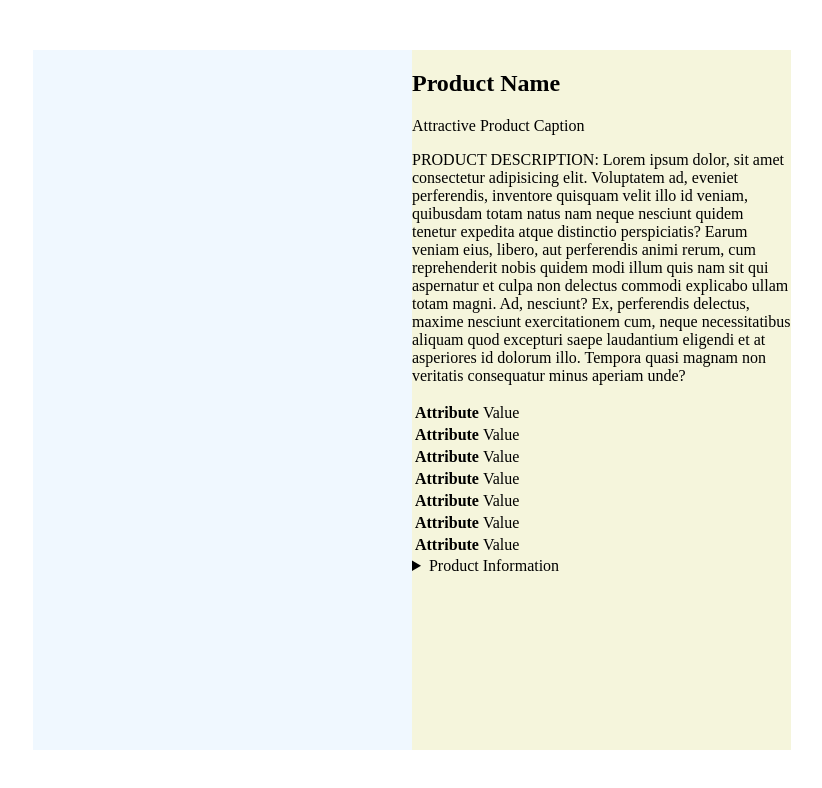
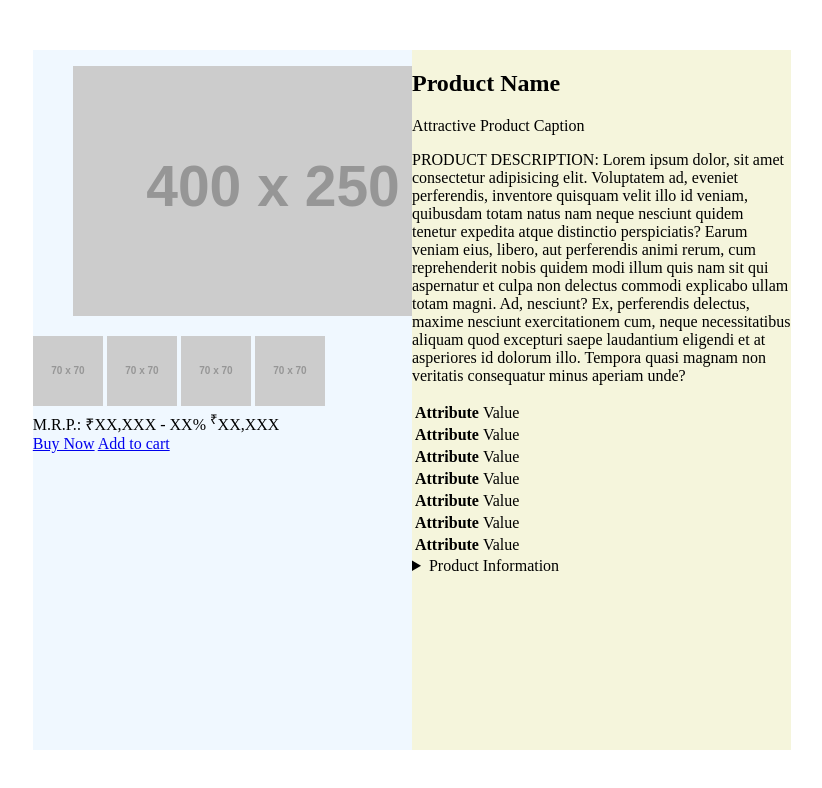
Before and after one commit to Shubhabrata0811/product-card, a plain HTML site: page index.html in a window 1280 px wide. Shown: the whole page, without its empty margins (228-1050 px from the left). Drawn offline with Linux system fonts and the light colour scheme; placeholder pictures from the web are drawn by us.

Commit message:
Base layout of Product preview implemented without styling and contents filled with random data and blank place holders

```diff
--- a/index.html
+++ b/index.html
@@ -27,7 +27,27 @@
   </head>
   <body>
     <section class="product-card">
-      <div class="product-preview"></div>
+      <div class="product-preview">
+        <figure>
+          <img src="https://placehold.co/400x250" alt="Product Image" />
+        </figure>
+
+        <div class="in-box-items">
+          <img src="https://placehold.co/70x70" alt="" />
+          <img src="https://placehold.co/70x70" alt="" />
+          <img src="https://placehold.co/70x70" alt="" />
+          <img src="https://placehold.co/70x70" alt="" />
+        </div>
+
+        <div class="price-details">
+          <span class="mrp">M.R.P.: ₹XX,XXX</span>
+          <span class="discount">- XX%</span>
+          <span class="price"><sup>₹</sup>XX,XXX</span>
+        </div>
+
+        <a href="#" class="buy-now-button">Buy Now</a>
+        <a href="#" class="add-to-cart-button">Add to cart</a>
+      </div>
       <div class="product-description">
         <h1>Product Name</h1>
         <span>Attractive Product Caption</span>
```
